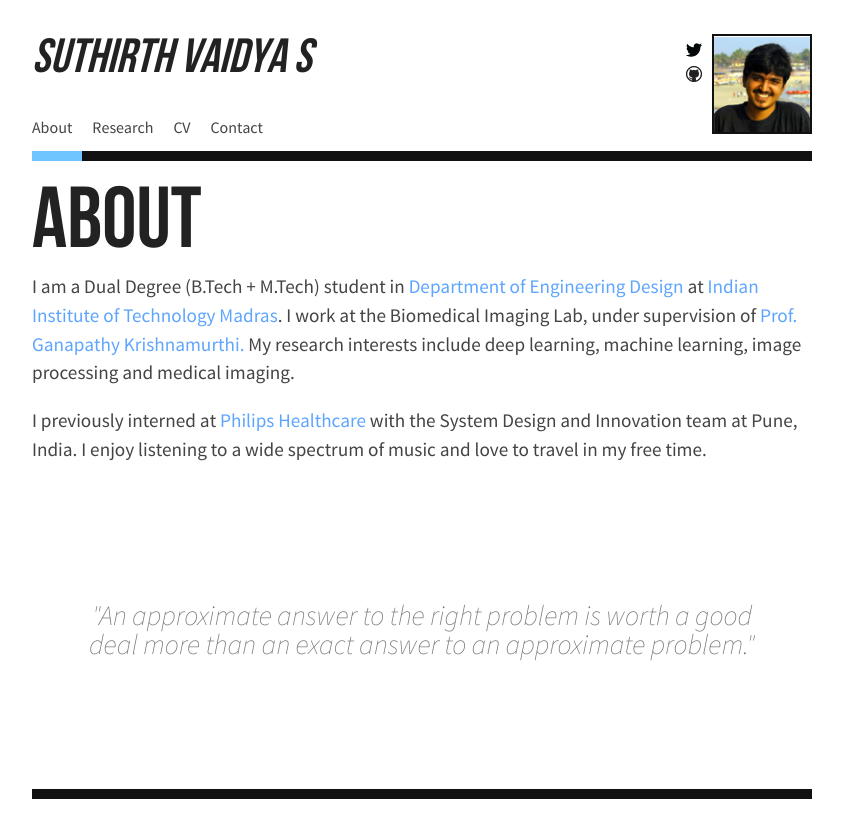
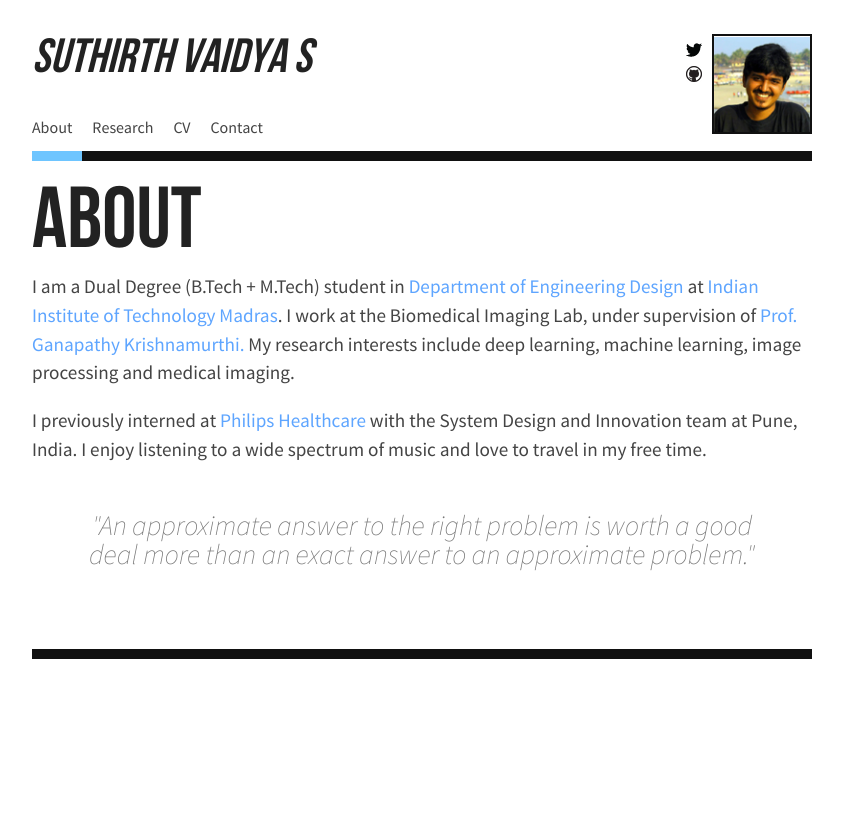
Before and after one commit to suthirth/suthirth.github.io, a Jekyll site: the page built from index.html, in a window 1280 px wide. Shown: the top 838 px of the page, without its empty margins (218-1061 px from the left). Built offline with Jekyll 4.4.1, drawn with Linux system fonts in a browser that asks for light colours; the list of posts is cut into pages by our own code.

Commit message:
Update mobile.css

```diff
--- a/css/mobile.css
+++ b/css/mobile.css
@@ -94,7 +94,7 @@ p {
   text-align: center;
   font-style: italic;
   font-weight: 300;
-  padding: 90px 0 50px;
+  padding: 0 0 0;
 }
 .quote blockquote {
   font-size: 28px;
```
